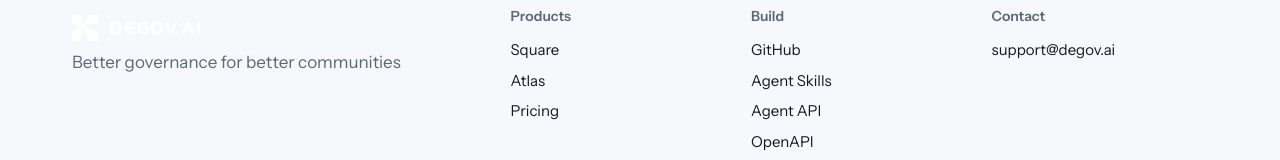
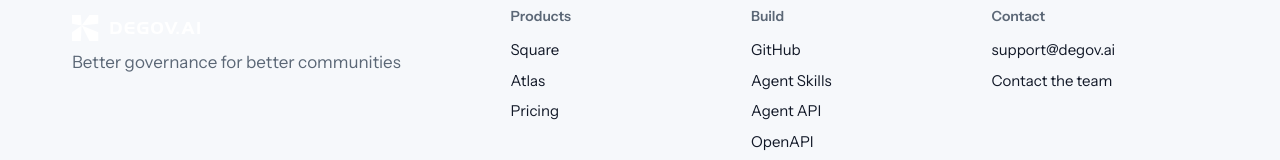
Before and after one commit to ringecosystem/degov-home, a Next.js app: page / in a window 1280 px wide. Shown: the part 1944-2104 px from the top of the page. Built offline with nearby package versions, Linux system fonts and the light colour scheme.

Commit message:
feat: add a footer link that opens chat to contact the team
Send a fixed English prompt so the agent can collect contact details.

```diff
--- a/src/components/layout/site-footer.tsx
+++ b/src/components/layout/site-footer.tsx
@@ -56,6 +56,7 @@ export function SiteFooter({ variant }: SiteFooterProps) {
             <h3>Contact</h3>
             <div>
               <a href="mailto:support@degov.ai">support@degov.ai</a>
+              <a href="/chat/?q=I%20want%20to%20contact%20the%20DeGov%20team.">Contact the team</a>
             </div>
           </div>
         </nav>
```
